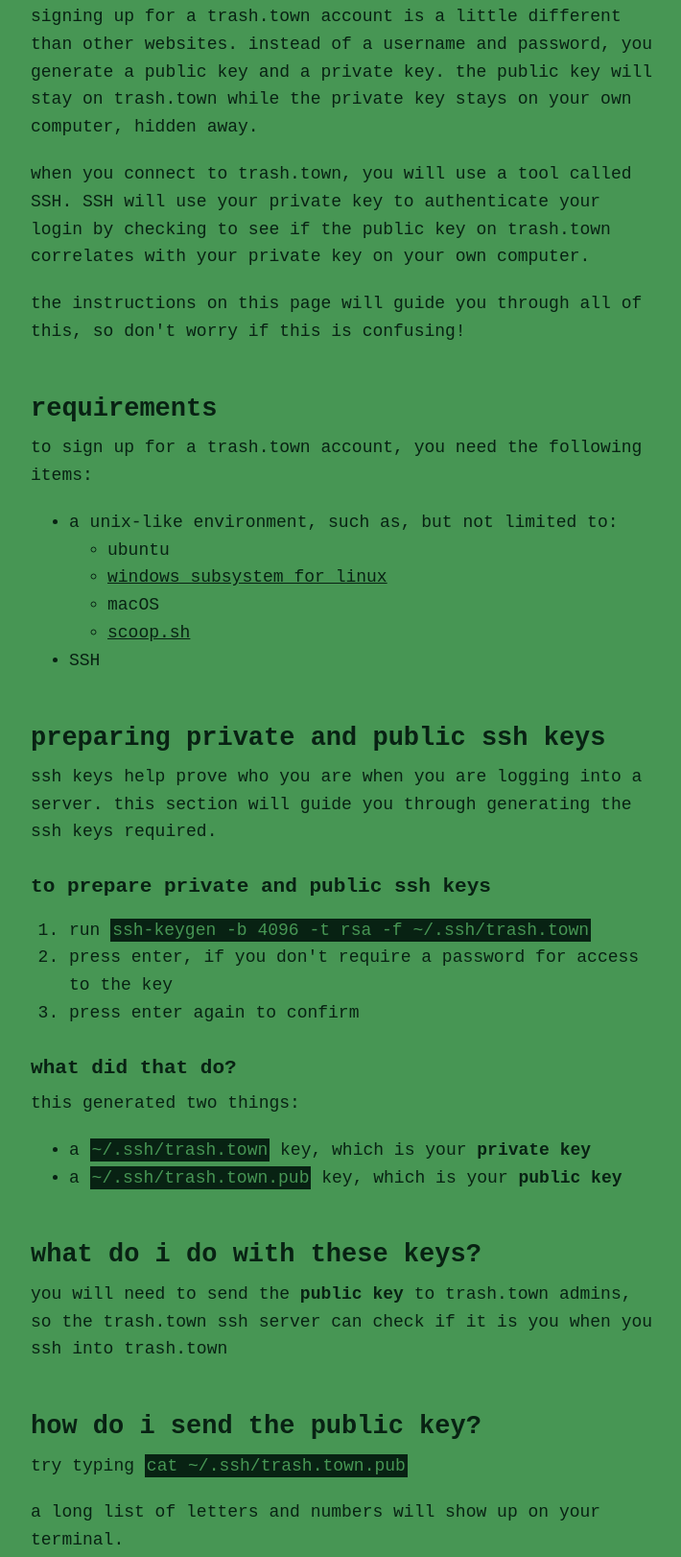
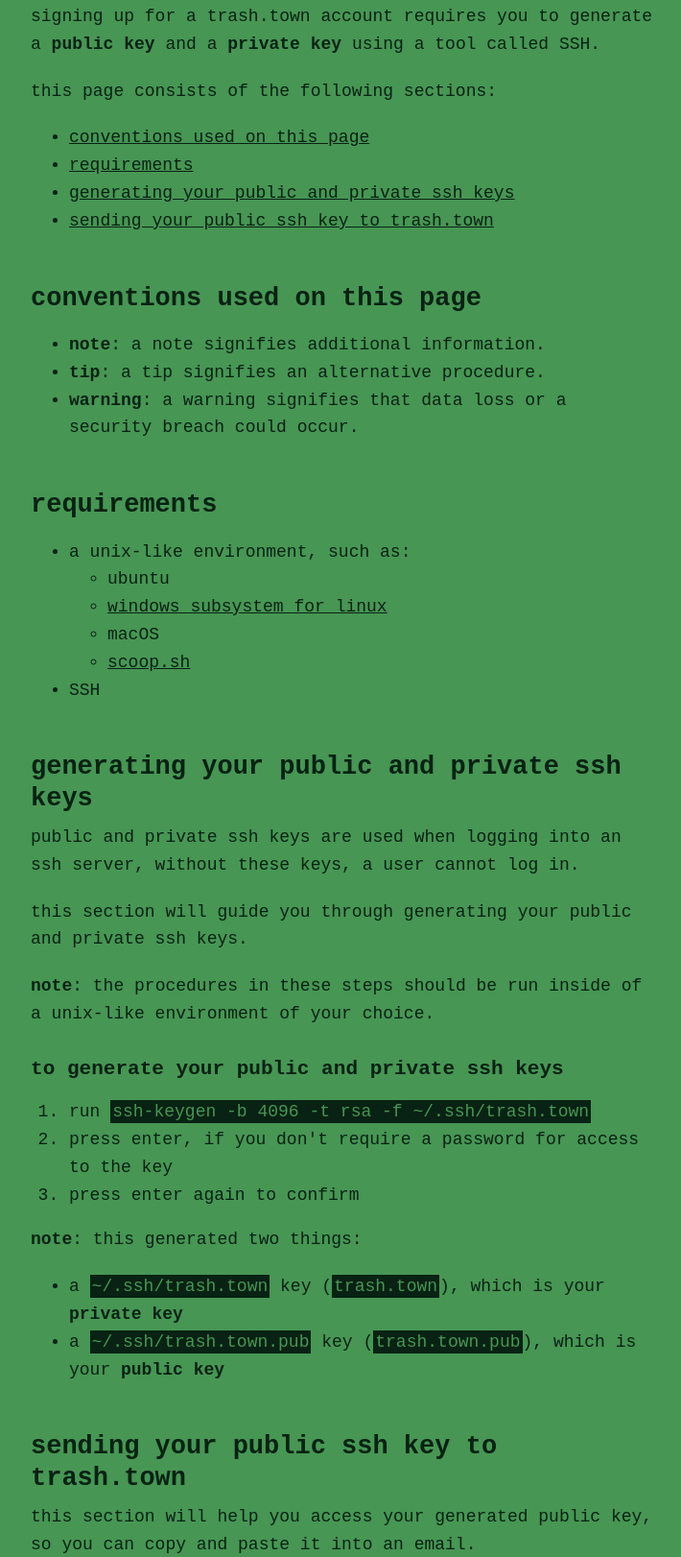
Before and after one commit to trash-town/homepage, a plain HTML site: page signup.html in a window 1280 px wide. Shown: the part 309-1931 px from the top of the page at 96% size, without its empty margins (283-993 px from the left). Drawn offline with Linux system fonts and the light colour scheme; a web font is replaced by a local one.

Commit message:
simplified signup.html

```diff
--- a/signup.html
+++ b/signup.html
@@ -25,23 +25,28 @@
       <a href="https://patreon.com/trashtown">patreon</a>
     </nav>
     <h2>signup</h2>
-    <p>signing up for a trash.town account is a little different than other
-    websites. instead of a username and password, you generate a public key and
-    a private key. the public key will stay on trash.town while the private key
-    stays on your own computer, hidden away.</p>
+    <p>signing up for a trash.town account requires you to generate a
+    <strong>public key</strong> and a <strong>private key</strong> using a tool
+    called SSH.</p>
 
-    <p>when you connect to trash.town, you will use a tool called SSH. SSH will
-    use your private key to authenticate your login by checking to see if the
-    public key on trash.town correlates with your private key on your own
-    computer.</p>
+    <p>this page consists of the following sections:</p>
+    <ul>
+      <li><a href="#conventions">conventions used on this page</a></li>
+      <li><a href="#requirements">requirements</a></li>
+      <li><a href="#generating">generating your public and private ssh keys</a></li>
+      <li><a href="#sending">sending your public ssh key to trash.town</a></li>
+    </ul>
 
-    <p>the instructions on this page will guide you through all of this, so don't
-    worry if this is confusing!</p>
+    <h2 id="conventions">conventions used on this page</h2>
+    <ul>
+      <li><strong>note</strong>: a note signifies additional information.</li>
+      <li><strong>tip</strong>: a tip signifies an alternative procedure.</li>
+      <li><strong>warning</strong>: a warning signifies that data loss or a security breach could occur.</li>
+    </ul>
 
-    <h2>requirements</h2>
-    <p>to sign up for a trash.town account, you need the following items:</p>
+    <h2 id="requirements">requirements</h2>
     <ul>
-      <li>a unix-like environment, such as, but not limited to:
+      <li>a unix-like environment, such as:
         <ul>
           <li>ubuntu</li>
           <li><a href="https://docs.microsoft.com/en-us/windows/wsl/install-win10">windows subsystem for linux</a></li>
@@ -52,41 +57,45 @@
       <li>SSH</li>
     </ul>
 
-    <h2>preparing private and public ssh keys</h2>
-    <p>ssh keys help prove who you are when you are logging into a server. this
-    section will guide you through generating the ssh keys required.</p>
+    <h2 id="generating">generating your public and private ssh keys</h2>
+    <p>public and private ssh keys are used when logging into an ssh server,
+    without these keys, a user cannot log in.</p>
 
-    <h3>to prepare private and public ssh keys</h3>
+    <p>this section will guide you through generating your public and private ssh keys.</p>
+
+    <p><strong>note</strong>: the procedures in these steps should be run inside
+    of a unix-like environment of your choice.</p>
+
+    <h3>to generate your public and private ssh keys</h3>
     <ol>
       <li>run <code>ssh-keygen -b 4096 -t rsa -f ~/.ssh/trash.town</code></li>
       <li>press enter, if you don't require a password for access to the key</li>
       <li>press enter again to confirm</li>
     </ol>
 
-    <h3>what did that do?</h3>
-    <p>this generated two things:</p>
+    <p><strong>note</strong>: this generated two things:</p>
     <ul>
-      <li>a <code>~/.ssh/trash.town</code> key, which is your <strong>private key</strong></li>
-      <li>a <code>~/.ssh/trash.town.pub</code> key, which is your <strong>public key</strong></li>
+      <li>a <code>~/.ssh/trash.town</code> key (<code>trash.town</code>), which is your <strong>private key</strong></li>
+      <li>a <code>~/.ssh/trash.town.pub</code> key (<code>trash.town.pub</code>), which is your <strong>public key</strong></li>
     </ul>
 
-    <h2>what do i do with these keys?</h2>
-    <p>you will need to send the <strong>public key</strong> to trash.town admins, so the trash.town
-    ssh server can check if it is you when you ssh into trash.town</p>
+    <h2 id="sending">sending your public ssh key to trash.town</h2>
+    <p>this section will help you access your generated public key, so you can copy and
+    paste it into an email.</p>
 
-    <h2>how do i send the public key?</h2>
-    <p>try typing <code>cat ~/.ssh/trash.town.pub</code></p>
+    <p><strong>warning</strong>: before you continue, make sure you don't send your
+    <code>~/.ssh/trash.town</code> key (without the <code>.pub</code> at the
+    end). you want to send the <code>~/.ssh/trash.town.pub</code> key.</p>
 
-    <p>a long list of letters and numbers will show up on
-    your terminal.</p>
+    <h3>to send your public ssh key to trash.town</h3>
+    <ol>
+      <li>run <code>cat ~/.ssh/trash.town.pub</code></li>
+      <li>copy the output of text</li>
+      <li>paste the output of text in an email addressed to <a href="mailto:signup@trash.town">signup@trash.town</a></li>
+      <li>type your desired username into the subject line</li>
+    </ol>
 
-    <p>copy and paste this collection of text and send it to
-    <a href="mailto:signup@trash.town">signup@trash.town</a>.</p>
-
-    <h2>be careful!</h2>
-    <p>make sure you don't send your <code>trash.town</code> key (without the <code>.pub</code> at
-    the end), because this is your super secret private key</p>
-    <p>if the steps above didn't work for you, have a
+    <p><strong>tip</strong>: if the steps above didn't work for you, have a
     look at
     <a href="https://tilde.town/wiki/getting-started/ssh.html">tilde.town's guide</a>
     or
```
